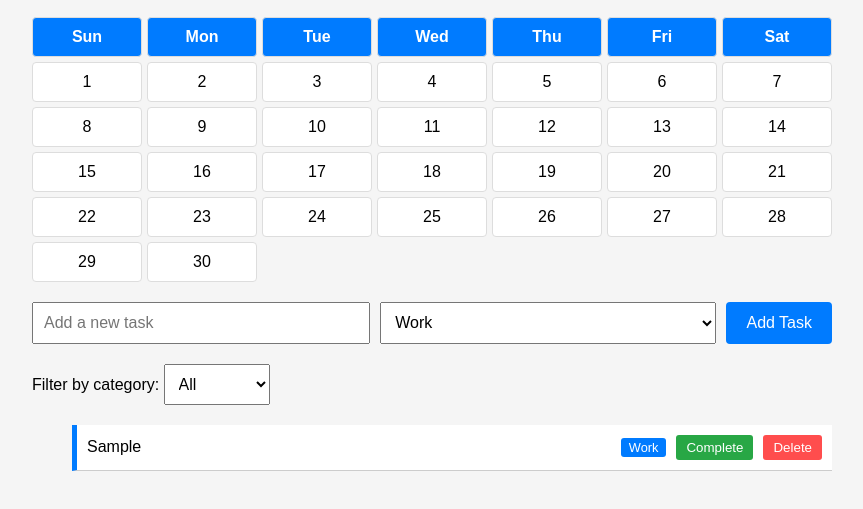
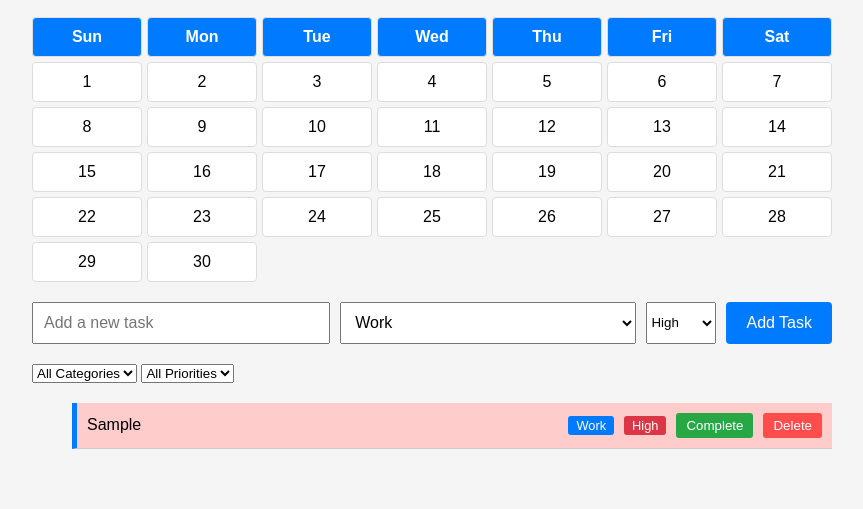
Before and after one commit to Attafii/To-do-list, a website: page index.html in a window 1280 px wide. Both pictures are taken after typing "Sample" into the empty fields and a click on the button "Add Task". Shown: the part 125-634 px from the top of the page, without its empty margins (208-1071 px from the left). Drawn offline with Linux system fonts and the light colour scheme.

Commit message:
added priortiy filter and priority as an option

```diff
--- a/app.js
+++ b/app.js
@@ -5,17 +5,21 @@ document.addEventListener('DOMContentLoaded', function() {
     const dateElement = document.getElementById('date');
     const calendarContainer = document.querySelector('.calendar-container');
     const categorySelect = document.getElementById('category-select');
-    const filterSelect = document.getElementById('filter-select');
+    const prioritySelect = document.getElementById('priority-select');
+    const filterCategorySelect = document.getElementById('filter-category-select');
+    const filterPrioritySelect = document.getElementById('filter-priority-select');
 
     // Function to add a new task
     function addTask() {
         const taskText = taskInput.value.trim();
         const category = categorySelect.value;
+        const priority = prioritySelect.value;
 
         if (taskText !== '') {
             const li = document.createElement('li');
-            li.className = `task ${category.toLowerCase()}`; // Add category class
+            li.className = `task ${category.toLowerCase()} priority-${priority.toLowerCase()}`;
             li.setAttribute('data-category', category);
+            li.setAttribute('data-priority', priority);
 
             const taskSpan = document.createElement('span');
             taskSpan.textContent = taskText;
@@ -25,6 +29,11 @@ document.addEventListener('DOMContentLoaded', function() {
             categoryBadge.className = 'category-badge';
             categoryBadge.textContent = category;
             li.appendChild(categoryBadge);
+
+            const priorityBadge = document.createElement('span');
+            priorityBadge.className = 'priority-badge';
+            priorityBadge.textContent = priority;
+            li.appendChild(priorityBadge);
 
             const completeBtn = document.createElement('button');
             completeBtn.textContent = 'Complete';
@@ -47,14 +56,20 @@ document.addEventListener('DOMContentLoaded', function() {
         }
     }
 
-    // Function to filter tasks by category
+    // Function to filter tasks by category and priority
     function filterTasks() {
-        const filter = filterSelect.value;
+        const filterCategory = filterCategorySelect.value;
+        const filterPriority = filterPrioritySelect.value;
         const tasks = taskList.getElementsByTagName('li');
 
         for (let task of tasks) {
-            const category = task.getAttribute('data-category');
-            if (filter === 'All' || filter === category) {
+            const taskCategory = task.getAttribute('data-category');
+            const taskPriority = task.getAttribute('data-priority');
+
+            const categoryMatch = (filterCategory === 'All' || filterCategory === taskCategory);
+            const priorityMatch = (filterPriority === 'All' || filterPriority === taskPriority);
+
+            if (categoryMatch && priorityMatch) {
                 task.style.display = '';
             } else {
                 task.style.display = 'none';
@@ -65,8 +80,9 @@ document.addEventListener('DOMContentLoaded', function() {
     // Add event listener to the add task button
     addTaskBtn.addEventListener('click', addTask);
 
-    // Add event listener to the filter select dropdown
-    filterSelect.addEventListener('change', filterTasks);
+    // Add event listeners to the filter select dropdowns
+    filterCategorySelect.addEventListener('change', filterTasks);
+    filterPrioritySelect.addEventListener('change', filterTasks);
 
     // Display the current date
     function displayDate() {
@@ -83,10 +99,8 @@ document.addEventListener('DOMContentLoaded', function() {
         const firstDay = new Date(year, month, 1).getDay();
         const lastDate = new Date(year, month + 1, 0).getDate();
 
-        // Clear previous calendar
         calendarContainer.innerHTML = '';
 
-        // Calendar headers (days of the week)
         const daysOfWeek = ['Sun', 'Mon', 'Tue', 'Wed', 'Thu', 'Fri', 'Sat'];
         daysOfWeek.forEach(day => {
             const header = document.createElement('div');
@@ -95,14 +109,12 @@ document.addEventListener('DOMContentLoaded', function() {
             calendarContainer.appendChild(header);
         });
 
-        // Blank spaces before the first day
         for (let i = 0; i < firstDay; i++) {
             const blank = document.createElement('div');
             blank.className = 'calendar-day';
             calendarContainer.appendChild(blank);
         }
 
-        // Days of the month
         for (let day = 1; day <= lastDate; day++) {
             const dayElement = document.createElement('div');
             dayElement.className = 'calendar-day';
--- a/index.html
+++ b/index.html
@@ -22,15 +22,26 @@
                 <option value="Personal">Personal</option>
                 <option value="Urgent">Urgent</option>
             </select>
+            <select id="priority-select">
+                <option value="High">High</option>
+                <option value="Medium">Medium</option>
+                <option value="Low">Low</option>
+            </select>
             <button id="add-task-btn">Add Task</button>
         </div>
         <div class="filter-container">
-            <label for="filter-select">Filter by category:</label>
-            <select id="filter-select">
-                <option value="All">All</option>
+            <select id="filter-category-select">
+                <option value="All">All Categories</option>
                 <option value="Work">Work</option>
                 <option value="Personal">Personal</option>
                 <option value="Urgent">Urgent</option>
+            </select>
+
+            <select id="filter-priority-select">
+                <option value="All">All Priorities</option>
+                <option value="High">High</option>
+                <option value="Medium">Medium</option>
+                <option value="Low">Low</option>
             </select>
         </div>
         <ul id="task-list"></ul>
--- a/style.css
+++ b/style.css
@@ -133,6 +133,42 @@ header {
     background-color: #dc3545; /* Red */
 }
 
+/* Priority-specific styles */
+.priority-high {
+    border-left: 5px solid #dc3545; /* Red border for High priority */
+    background-color: #ffe6e6; /* Light red background */
+}
+
+.priority-medium {
+    border-left: 5px solid #ffc107; /* Yellow border for Medium priority */
+    background-color: #fff8e6; /* Light yellow background */
+}
+
+.priority-low {
+    border-left: 5px solid #28a745; /* Green border for Low priority */
+    background-color: #e6ffe6; /* Light green background */
+}
+
+/* Priority badge styles */
+.priority-badge {
+    padding: 2px 8px;
+    border-radius: 3px;
+    font-size: 0.8em;
+    color: #fff;
+}
+
+.priority-high .priority-badge {
+    background-color: #dc3545; /* Red for High priority badge */
+}
+
+.priority-medium .priority-badge {
+    background-color: #ffc107; /* Yellow for Medium priority badge */
+}
+
+.priority-low .priority-badge {
+    background-color: #28a745; /* Green for Low priority badge */
+}
+
 .delete-btn {
     background-color: #ff4d4d;
     color: white;
@@ -174,3 +210,15 @@ header {
     font-size: 0.9em;
     color: #666;
 }
+/* Priority-specific styles */
+.priority-high {
+    background-color: #ffcccc; /* Light Red for High Priority */
+}
+
+.priority-medium {
+    background-color: #fff3cd; /* Light Yellow for Medium Priority */
+}
+
+.priority-low {
+    background-color: #d4edda; /* Light Green for Low Priority */
+}
```
